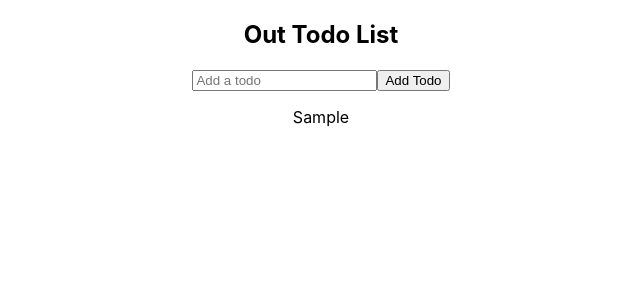
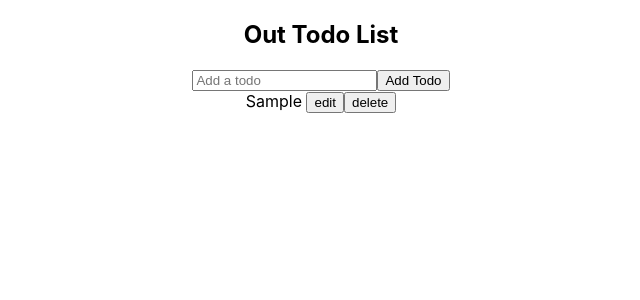
Before and after one commit to DeMutombo/Todo-App-with-state, a React (Create React App) app: page / in a window 1280 px wide. Both pictures are taken after typing "Sample" into the empty fields and a click on the button "Add Todo". Shown: the top 300 px of the page, without its empty margins (319-959 px from the left). Built offline with nearby package versions, Linux system fonts and the light colour scheme.

Commit message:
Adding the Deletefunction

```diff
--- a/src/Components/TodoItem.js
+++ b/src/Components/TodoItem.js
@@ -2,8 +2,8 @@ import React from 'react'
 
  function TodoItem(props) {
     return (
-        <div>
-            <p>{props.todo}</p>
+        <div className="TododItem">
+            <div className="TododItem-single">{props.todo} <button>edit</button><button onClick={props.deleItem}>delete</button></div>
         </div>
     )
 }
--- a/src/Components/TodoList.js
+++ b/src/Components/TodoList.js
@@ -1,4 +1,5 @@
 import React, {Component} from 'react';
+import { v4 as uuidv4 } from 'uuid';
 import AddTodoForm from './AddTodoForm';
 import TodoItem from './TodoItem';
 
@@ -8,17 +9,25 @@ class TodoList extends Component {
         this.state = {
             todos:[]
         }
-        this.handleSubmit = this.handleSubmit.bind(this)
+        this.handleSubmit = this.handleSubmit.bind(this);
+        this.haneleDelete = this.haneleDelete.bind(this)
+
     }
 
     handleSubmit(todo){
-        let newTodo ={...todo, id:1, complete: false }
+        let newTodo ={...todo, id:uuidv4(), complete: false }
         this.setState(st=>({
             todos: [...st.todos, newTodo]
         }))
     }
+
+    haneleDelete(id){
+        let newTodos = this.state.todos.filter((todo) => todo.id !== id )
+        this.setState({todos: newTodos});
+    }
+
     render(){
-        const todo = this.state.todos.map(todo => (<TodoItem todo={todo.todoItem} id={todo.id}/>))
+        const todo = this.state.todos.map(todo => (<TodoItem key={todo.id} todo={todo.todoItem} deleItem={()=>this.haneleDelete(todo.id)}/>))
         return(
             <div>
                 <h2>Out Todo List</h2>
```
